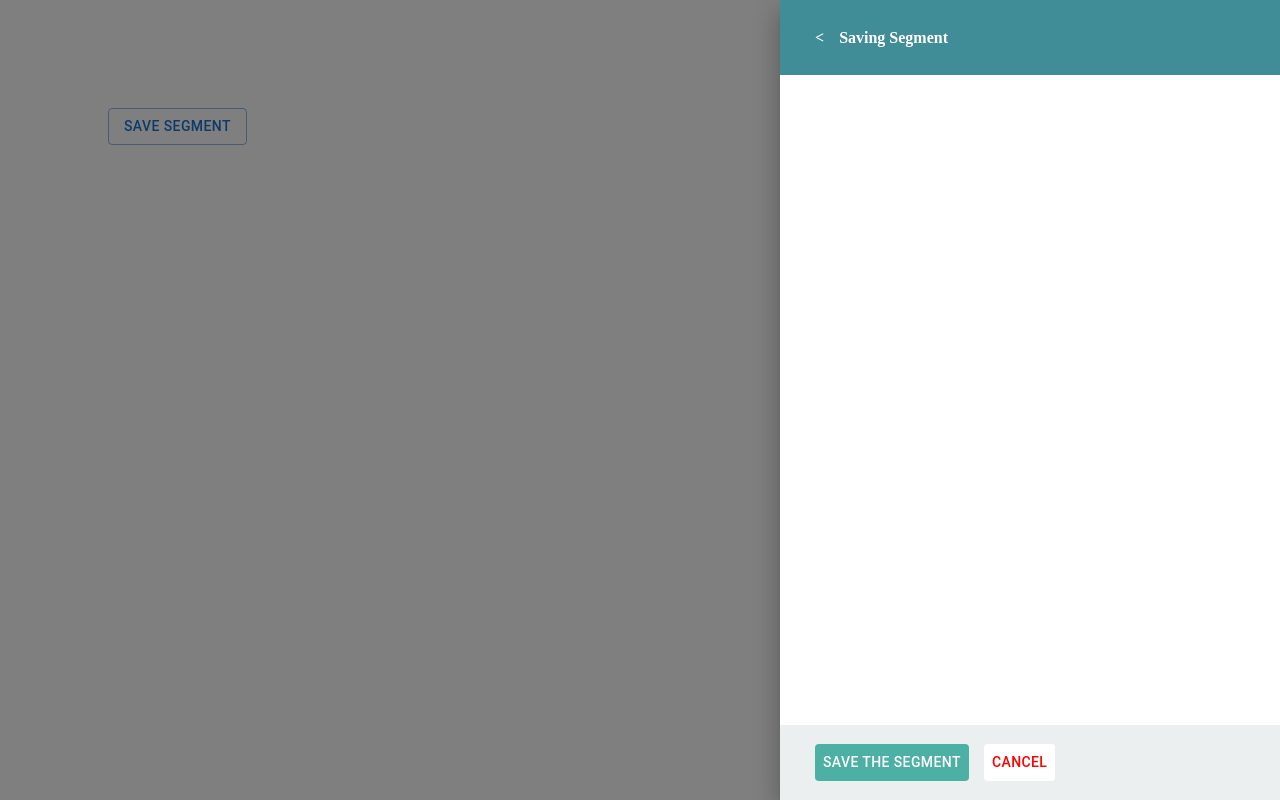
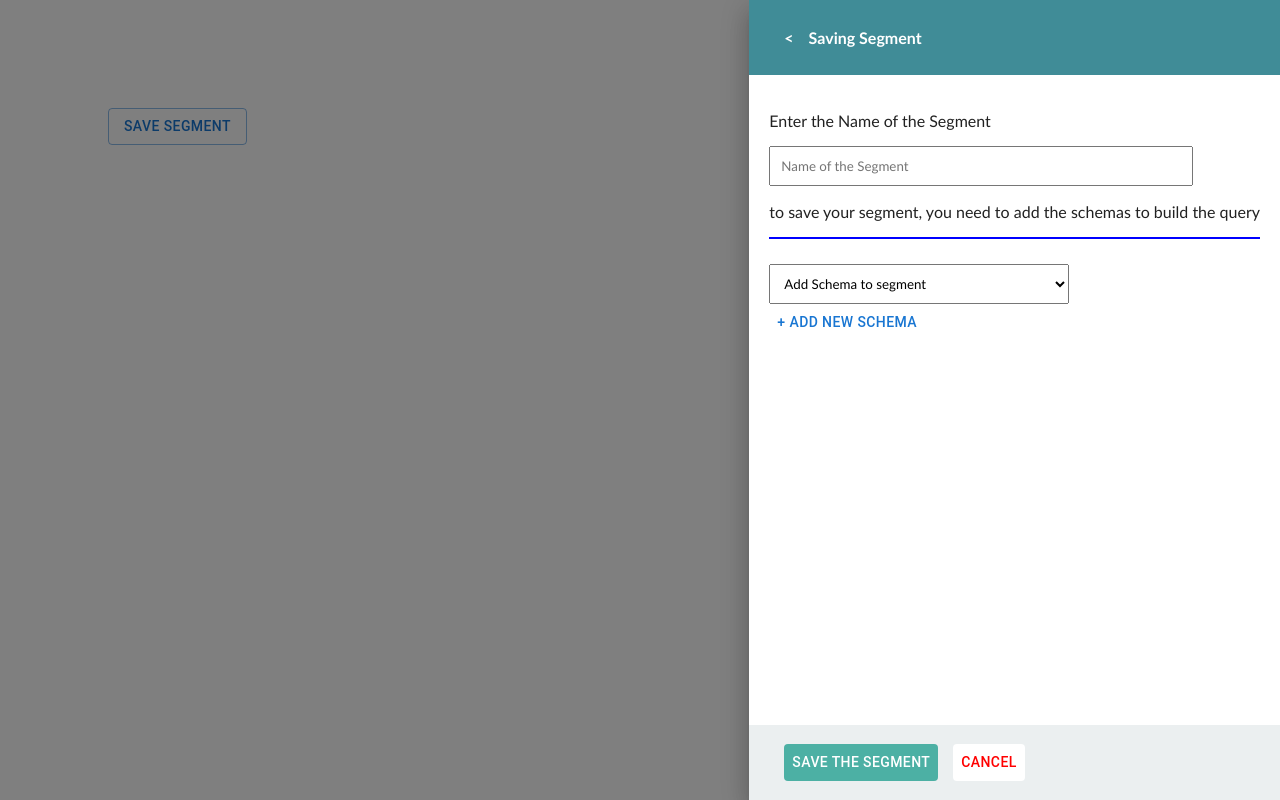
Before and after one commit to Kubendra-sai/customerLabs, a React (Vite) app: page / in a window 1280 px wide. Both pictures are taken after a click on the button "SAVE SEGMENT". Built offline with nearby package versions, Linux system fonts and the light colour scheme.

Commit message:
added the dynamic base select dropdown and displayed the selected value in the above blue box

```diff
--- a/src/App.css
+++ b/src/App.css
@@ -0,0 +1,3 @@
+*{
+    font-family: "calibri",'Courier New', Courier, monospace;
+}
--- /dev/null
+++ b/src/components/CommonSelect.jsx
@@ -0,0 +1,50 @@
+import { useState } from "react";
+
+
+const CommonSelect = ({
+    options,
+    value = "",
+    onChange,
+    // defaultValue,
+    style = {},
+}) => {
+
+    const [selectedvalue, setSelectedValue] = useState(value)
+
+    return(
+        <select
+            value={selectedvalue}
+            onChange={(e)=>{
+                let value = e.target.value
+
+                setSelectedValue(value)
+                let label = options.find(
+                    obj => obj.Value === value
+                )?.Label
+
+                onChange({
+                    Label:label,
+                    Value:value,
+                })
+            }}
+            style={{
+                width:"300px",
+                padding:"10px",
+                ...style,
+            }}
+        >
+            {options.map(({Label, Value}, i) =>{
+                return <option
+                    key={Label}
+                    value={Value}
+                    label={Label}
+                >
+                    {Label}
+                </option>
+            })}
+        </select>
+    )
+
+}
+
+export default CommonSelect
--- a/src/components/Drawer.jsx
+++ b/src/components/Drawer.jsx
@@ -9,7 +9,9 @@ const Drawer = ({
 
     return <div
         style={{
-            // height:"100%",
+            height:"100%",
+            display:"flex",
+            flexDirection:"column",
         }}
     >
         <DrawerTitle title={DRAWER_TITLE}/>
--- a/src/components/DrawerBody.jsx
+++ b/src/components/DrawerBody.jsx
@@ -1,11 +1,38 @@
-
+import { useState } from "react";
+import DrawerDropDowns from "./DrawerDropDowns";
 
 const DrawerBody = ({
 
 }) => {
+    const [segmentName, setSegmentName] = useState("")
 
-    return (<div>
+    return (<div
+        style={{
+            height:"auto",
+            // backgroundColor:"yellow",
+            flexGrow:"1",
+            padding:"20px",
+        }}
+    >
+        <p>
+            {"Enter the Name of the Segment"}
+        </p>
+        <div>
+            <input
+                placeholder={"Name of the Segment"}
+                style={{
+                    width:"400px",
+                    padding:"10px",
 
+                }}
+                value={segmentName}
+                onChange={(e)=>setSegmentName(e.target.value)}
+            />
+        </div>
+        <p>
+            {"to save your segment, you need to add the schemas to build the query"}
+        </p>
+        <DrawerDropDowns />
     </div>)
 }
 
--- /dev/null
+++ b/src/components/DrawerDropDowns.jsx
@@ -0,0 +1,64 @@
+import { Button } from "@mui/material";
+import { DROPDOWN_LIST } from "../constants";
+import CommonSelect from "./CommonSelect"
+import { useState } from "react";
+
+const DrawerDropDowns = () => {
+
+    const [selectedOptions, setSelectedOptions] = useState([])
+    const selectedOptionsValue = selectedOptions.map(obj => obj.Value)
+    const availableOptions = DROPDOWN_LIST.filter(({Label, Value}) => {
+        return !(selectedOptionsValue?.indexOf(Value) >= 0)
+    })
+    // availableOptions = [...availableOptions]
+    console.log(selectedOptions,selectedOptionsValue,"selectedOptions",availableOptions)
+    return (
+        <div>
+            <div
+                style={{
+                    border:"1px solid blue",
+                    marginBottom:"25px",
+                }}
+            >
+                {/* <CommonSelect
+                    options = {DROPDOWN_LIST}
+                    value = {""}
+                /> */}
+                {selectedOptions.map(({Label, Value})=>{
+                    return <div>{Label}</div>
+                })}
+            </div>
+            <div
+                style={{
+                    borderBottom:"25px",
+                }}
+            >
+                <CommonSelect
+                    options = {availableOptions}
+                    value = {""}
+                    onChange = {
+                        (obj) => {
+                            console.log(obj,"obj")
+                            setSelectedOptions((prev) => {
+                                return [...prev, obj]
+                            })
+                        }
+                    }
+                />
+            </div>
+            <div
+                style={{
+                    borderBottom:"25px",
+                }}
+            >
+                <Button
+                    onClick={()=>null}
+                >
+                    {"+ Add new schema"}
+                </Button>
+            </div>
+        </div>
+    )
+}
+
+export default DrawerDropDowns;
--- a/src/constants.js
+++ b/src/constants.js
@@ -1,3 +1,16 @@
 export const SAVE_SEGMENT = "Save segment"
 export const DRAWER_OPENING_DIRECTION = "right"
 export const DRAWER_TITLE = "Saving Segment"
+export const DROPDOWN_LIST =
+[
+    {Label: 'Add Schema to segment', Value: '',}, // FIRST APPEARS AS PLACEHOLDER
+    {Label: 'First Name', Value: 'first_name',},
+    {Label: 'Last Name', Value: 'last_name',},
+    {Label: 'Gender', Value: 'gender',},
+    {Label: 'Age', Value: 'age',},
+    {Label: 'Account Name', Value: 'account_name',},
+    {Label: 'City', Value: 'city',},
+    {Label: 'State', Value: 'state',},
+]
+
+// export const PLACEHOLDER_OBJECT = {Label: 'Add Schema to segment', Value: '',}
```
